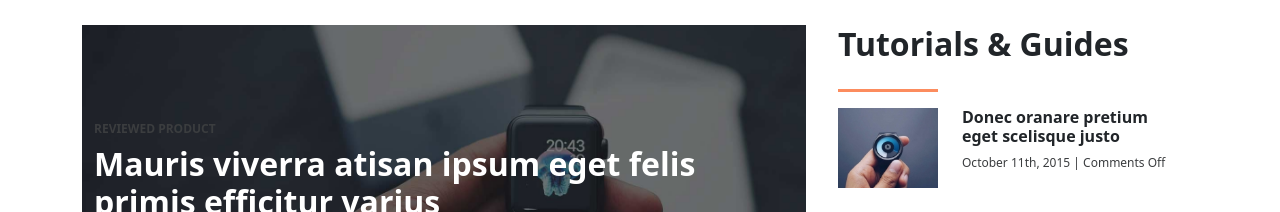
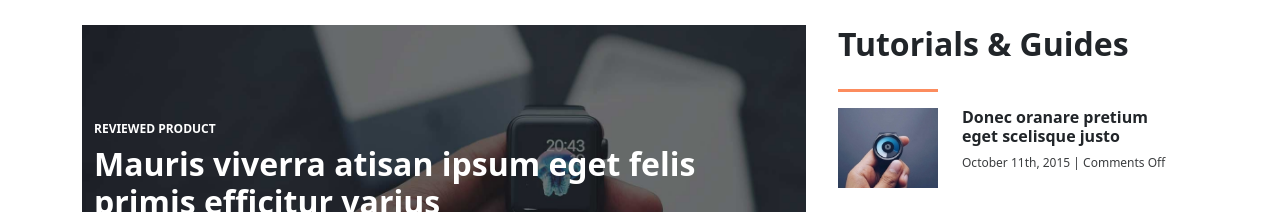
Before and after one commit to Penna92/proj-html-vuejs, a Vue app: page / in a window 1280 px wide. Shown: the part 2740-2952 px from the top of the page. Built offline with nearby package versions, Linux system fonts and the light colour scheme.

Commit message:
Fixato colore di un titolo nel main.

```diff
--- a/src/components/AppMain.vue
+++ b/src/components/AppMain.vue
@@ -290,5 +290,8 @@ p {
     no-repeat;
   background-size: cover;
   border-right: 20px solid white; //alternativa utile in certi casi per creare dei margini senza sballare flex.
+  h6 {
+    color: white;
+  }
 }
 </style>
--- a/src/components/AppSlider.vue
+++ b/src/components/AppSlider.vue
@@ -1,5 +1,4 @@
 <template>
-  <!-- <div class="row my-5"> -->
   <div>
     <img
       class="img-fluid"
@@ -17,7 +16,6 @@
       {{ item.text }}
     </p>
   </div>
-  <!-- </div> -->
 </template>
 
 <script>
```
